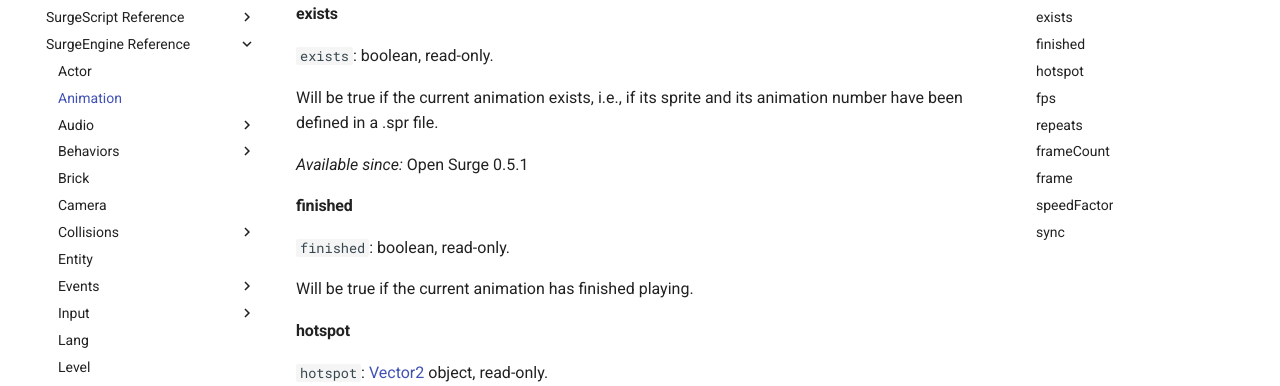
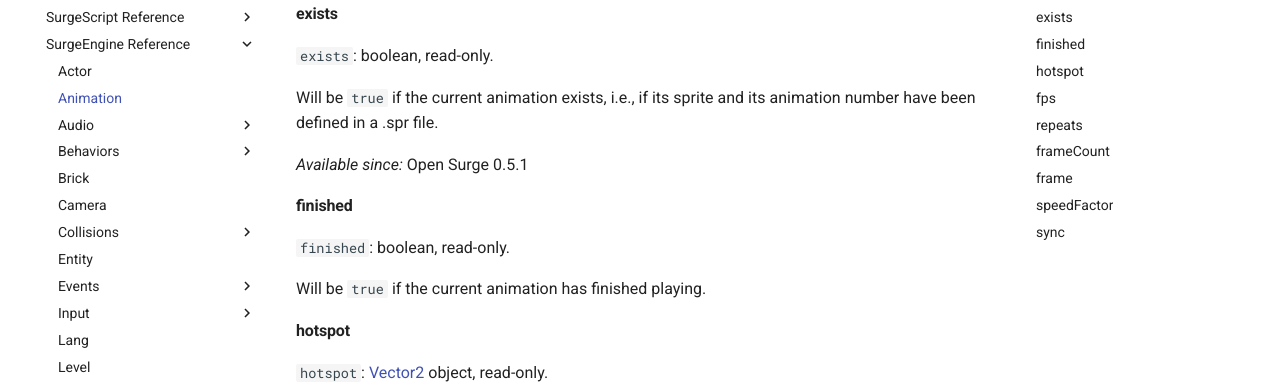
Before and after one commit to alemart/surgescript, an MkDocs documentation site: the page built from docs/engine/animation.md, in a window 1280 px wide and 900 px high, scrolled down 705 px. Shown: the part 172-558 px from the top of the window. Built offline with MkDocs 1.6.1 and Material for MkDocs 9.7.7, drawn with Linux system fonts in a browser that asks for light colours; comment, search, counter and statistics services are not loaded.

Commit message:
Formatting

```diff
--- a/docs/engine/animation.md
+++ b/docs/engine/animation.md
@@ -39,7 +39,7 @@ The name of the sprite, defined in a .spr file.
 
 `exists`: boolean, read-only.
 
-Will be true if the current animation exists, i.e., if its sprite and its animation number have been defined in a .spr file.
+Will be `true` if the current animation exists, i.e., if its sprite and its animation number have been defined in a .spr file.
 
 *Available since:* Open Surge 0.5.1
 
@@ -47,7 +47,7 @@ Will be true if the current animation exists, i.e., if its sprite and its animat
 
 `finished`: boolean, read-only.
 
-Will be true if the current animation has finished playing.
+Will be `true` if the current animation has finished playing.
 
 #### hotspot
 
```
